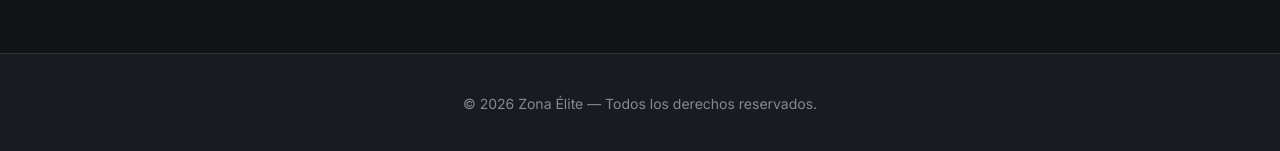
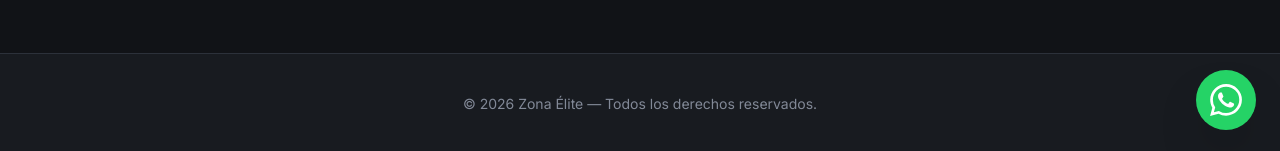
Before and after one commit to zonaelite8/zona-elite2026, a React (Vite) app in the folder frontend/: page / in a window 1280 px wide. Shown: the part 2273-2424 px from the top of the page. Built offline with nearby package versions, Linux system fonts and the light colour scheme; no server answers; the HTML template or start-up script is replaced by a standard one.

Commit message:
feat: act nombres de modalidades en dashboard, anadir boton whatsapp a landing

```diff
--- a/frontend/src/components/AdminDashboard.tsx
+++ b/frontend/src/components/AdminDashboard.tsx
@@ -661,7 +661,7 @@
                               {/* Fuerza Column */}
                               <div>
                                 <div className="flex items-center justify-between mb-3">
-                                  <h4 className="text-xs font-bold uppercase text-primary">🏋️ Entre. Fuerza</h4>
+                                  <h4 className="text-xs font-bold uppercase text-primary">🏋️ Entrenamientos Personalizados de Fuerza</h4>
                                   <div className="flex items-center gap-1">
                                     {hasFuerza ? (
                                       <>
@@ -716,7 +716,7 @@
                               {/* Personalizado Column */}
                               <div>
                                 <div className="flex items-center justify-between mb-3">
-                                  <h4 className="text-xs font-bold uppercase text-emerald-400">🎯 Entre. Pers.</h4>
+                                  <h4 className="text-xs font-bold uppercase text-emerald-400">🎯 Entrenamiento Personalizado de Deportistas</h4>
                                   <div className="flex items-center gap-1">
                                     {hasPers ? (
                                       <>
@@ -1289,7 +1289,7 @@
                   >
                     <input type="checkbox" checked={createFuerza} onChange={() => {}} className="pointer-events-none rounded border-border text-primary h-4 w-4 bg-background accent-primary shrink-0" />
                     <div className="flex flex-col">
-                      <span className="text-sm">🏋️ Fuerza</span>
+                      <span className="text-sm">🏋️ Entrenamientos Personalizados de Fuerza</span>
                       <span className="text-[10px] opacity-75 font-normal">Capacidad máx: 5</span>
                     </div>
                   </div>
@@ -1303,7 +1303,7 @@
                   >
                     <input type="checkbox" checked={createPersonalizado} onChange={() => {}} className="pointer-events-none rounded border-border text-emerald-500 h-4 w-4 bg-background accent-emerald-500 shrink-0" />
                     <div className="flex flex-col">
-                      <span className="text-sm">🎯 Personalizado</span>
+                      <span className="text-sm">🎯 Entrenamiento Personalizado de Deportistas</span>
                       <span className="text-[10px] opacity-75 font-normal">Capacidad máx: 2</span>
                     </div>
                   </div>
@@ -1490,7 +1490,7 @@
                   {userReservationsList.map(res => (
                     <div key={res.booking_id} className="bg-background border border-border rounded-xl p-4 flex items-center justify-between">
                       <div>
-                        <div className="font-bold uppercase text-sm mb-1 text-primary">{res.modality === 'fuerza' ? 'Fuerza' : 'Personalizado'}</div>
+                        <div className="font-bold uppercase text-sm mb-1 text-primary">{res.modality === 'fuerza' ? 'Entrenamientos Personalizados de Fuerza' : 'Entrenamiento Personalizado de Deportistas'}</div>
                         <div className="text-xs text-muted-foreground font-semibold">Fecha: {res.date.split('T')[0]} | Hora: {formatTo12Hour(res.start_time)}</div>
                       </div>
                       <button onClick={() => handleCancelBookingUser(res.booking_id, showUserReservationsModal)} className="text-xs bg-red-500/10 text-red-500 hover:bg-red-500 hover:text-white px-3 py-1.5 rounded-lg transition-colors font-semibold border border-red-500/20">Cancelar Reserva</button>
--- a/frontend/src/components/LandingView.tsx
+++ b/frontend/src/components/LandingView.tsx
@@ -130,6 +130,19 @@
           © {new Date().getFullYear()} Zona Élite — Todos los derechos reservados.
         </p>
       </footer>
+
+      {/* ── Floating WhatsApp Button ── */}
+      <a
+        href="https://wa.me/573206950680"
+        target="_blank"
+        rel="noopener noreferrer"
+        className="fixed bottom-6 right-6 bg-[#25D366] text-white p-3.5 rounded-full shadow-2xl hover:scale-110 transition-transform z-50 flex items-center justify-center animate-in fade-in slide-in-from-bottom-4 duration-500"
+        title="Contáctanos por WhatsApp"
+      >
+        <svg viewBox="0 0 24 24" fill="currentColor" width="32" height="32">
+          <path d="M17.472 14.382c-.297-.149-1.758-.867-2.03-.967-.273-.099-.471-.148-.67.15-.197.297-.767.966-.94 1.164-.173.199-.347.223-.644.075-.297-.15-1.255-.463-2.39-1.475-.883-.788-1.48-1.761-1.653-2.059-.173-.297-.018-.458.13-.606.134-.133.298-.347.446-.52.149-.174.198-.298.298-.497.099-.198.05-.371-.025-.52-.075-.149-.669-1.612-.916-2.207-.242-.579-.487-.5-.669-.51a12.8 12.8 0 0 0-.57-.01c-.198 0-.52.074-.792.372-.272.297-1.04 1.016-1.04 2.479 0 1.462 1.065 2.875 1.213 3.074.149.198 2.096 3.2 5.077 4.487.709.306 1.262.489 1.694.625.712.227 1.36.195 1.871.118.571-.085 1.758-.719 2.006-1.413.248-.694.248-1.289.173-1.413-.074-.124-.272-.198-.57-.347m-5.421 7.403h-.004a9.87 9.87 0 0 1-5.031-1.378l-.361-.214-3.741.982.998-3.648-.235-.374a9.86 9.86 0 0 1-1.51-5.26c.001-5.45 4.436-9.884 9.888-9.884 2.64 0 5.122 1.03 6.988 2.898a9.825 9.825 0 0 1 2.893 6.994c-.003 5.45-4.437 9.884-9.885 9.884m8.413-18.297A11.815 11.815 0 0 0 12.05 0C5.495 0 .16 5.335.157 11.892c0 2.096.547 4.142 1.588 5.945L.057 24l6.305-1.654a11.882 11.882 0 0 0 5.683 1.448h.005c6.554 0 11.89-5.335 11.893-11.893a11.821 11.821 0 0 0-3.48-8.413z"/>
+        </svg>
+      </a>
     </div>
   )
 }
```
